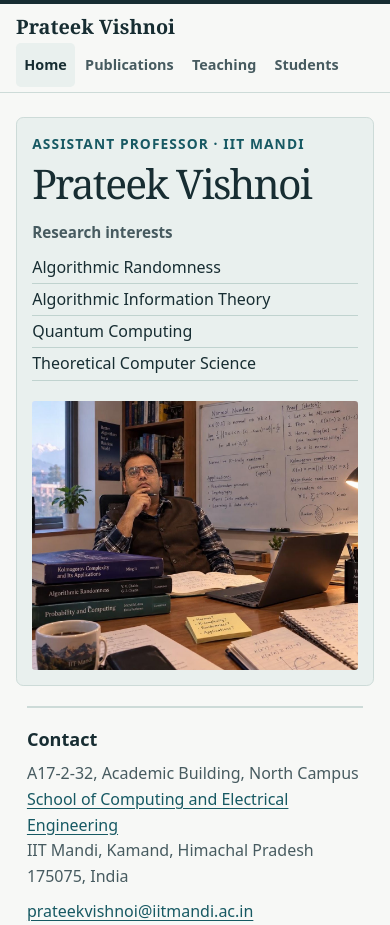
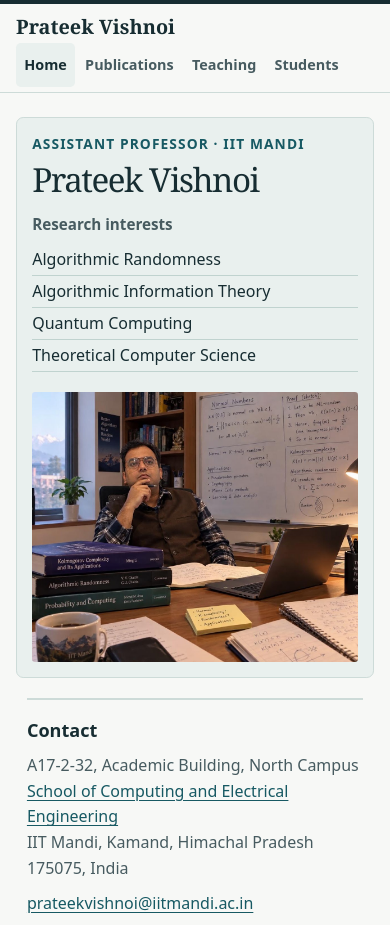
Before and after one commit to prateekvishnoi-wq/prateekvishnoi.github.io, a plain HTML site: page index.html in a window 390 px wide. Shown: the top 925 px of the page. Drawn offline with Linux system fonts and the light colour scheme.

Commit message:
Reduce size of name in homepage hero (#3)
Claude-Session: https://claude.ai/code/session_0118fG2w7PS9RiXebW4Wx21H

Co-authored-by: Claude <noreply@anthropic.com>

```diff
--- a/assets/site.css
+++ b/assets/site.css
@@ -46,7 +46,7 @@ h3 { font-size: 1.05rem; line-height: 1.4; }
 
 .hero { position: relative; display: grid; grid-template-columns: minmax(12rem, .63fr) minmax(0, 1fr); align-items: center; gap: clamp(1.5rem, 4.9vw, 4.9rem); margin-block: clamp(1.5rem, 4.5vw, 3.75rem) 0; padding: clamp(1.15rem, 4.8vw, 3.5rem); border: 1px solid var(--line); border-radius: .45rem; background: var(--tint); }
 .hero-photo { width: 100%; border-radius: .2rem; }
-.hero h1 { margin: .6rem 0 1.45rem; }
+.hero h1 { margin: .6rem 0 1.45rem; font-size: clamp(2.1rem, 4.2vw, 3.4rem); }
 .overline, .section-label { font-size: .86rem; font-weight: 680; line-height: 1.4; letter-spacing: .08em; text-transform: uppercase; color: var(--accent); }
 .topics { display: grid; grid-template-columns: repeat(2, minmax(0, 1fr)); column-gap: .95rem; list-style: none; padding: 0; margin-top: .55rem; }
 .topics li { padding-block: .45rem; border-bottom: 1px solid #c0d3cf; font-size: 1rem; line-height: 1.45; }
@@ -137,7 +137,7 @@ h3 { font-size: 1.05rem; line-height: 1.4; }
   .hero { grid-template-columns: 1fr; align-items: start; padding: .95rem; }
   .hero-photo { max-width: 24rem; }
   .hero-copy { grid-row: 1; }
-  .hero h1 { font-size: clamp(2.55rem, 10vw, 4rem); }
+  .hero h1 { font-size: clamp(2rem, 8.5vw, 2.6rem); }
   .profile-details, .students-layout { grid-template-columns: 1fr; }
   .publication-list li { grid-template-columns: 1fr; gap: .16rem; }
   .footer-inner { gap: .55rem; }
```
